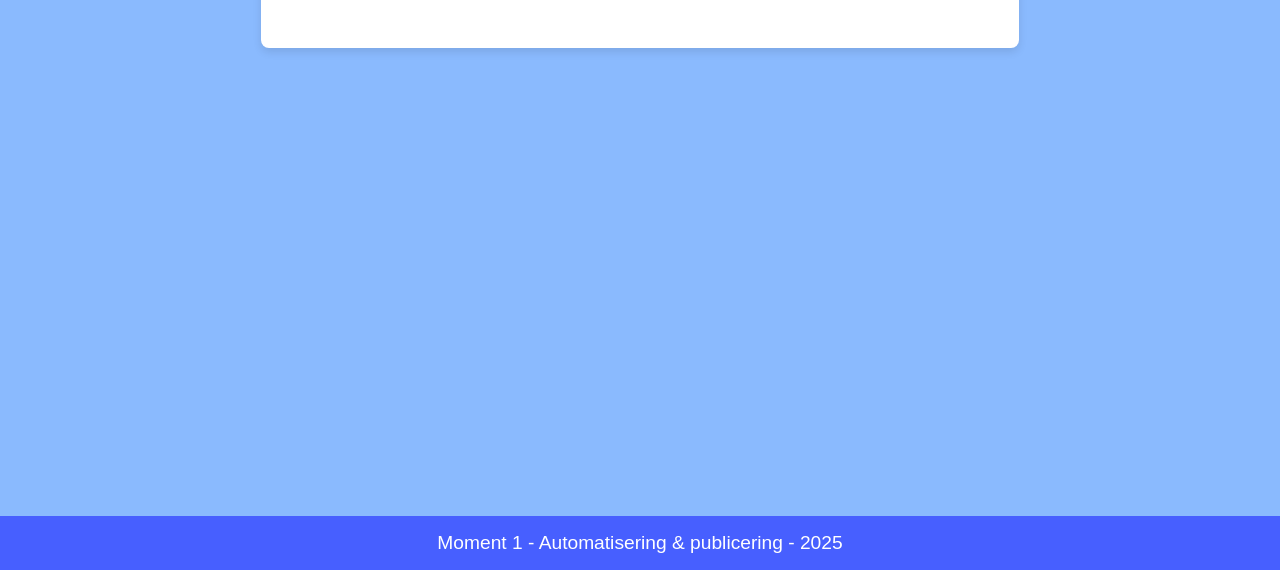
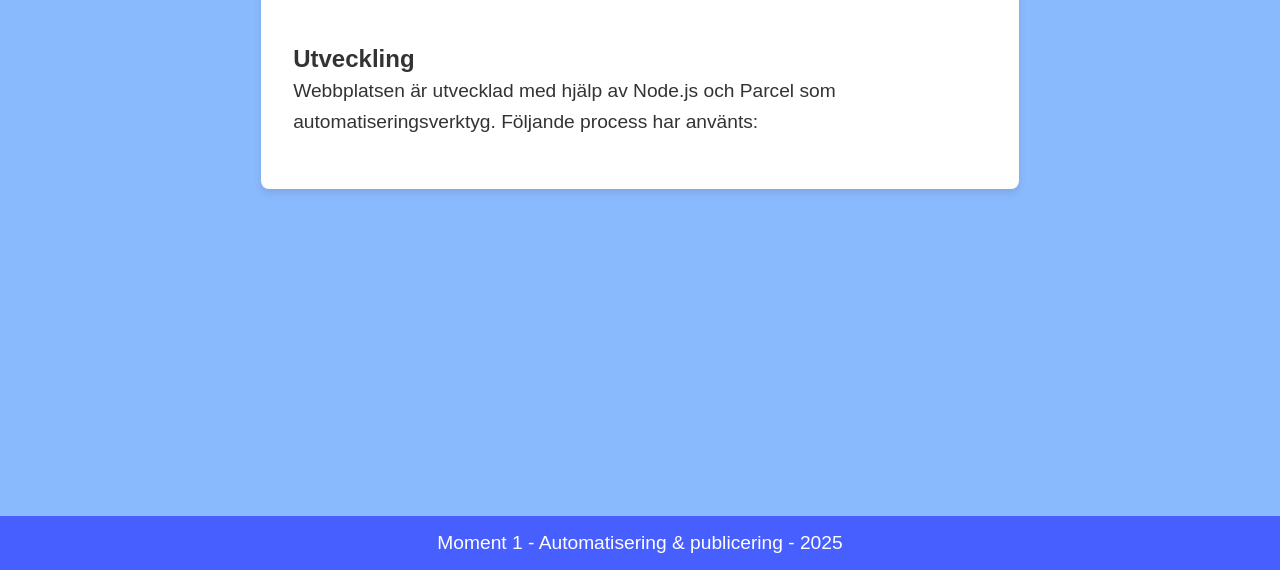
Before and after one commit to SaraM47/parcel-web-automation, a website built with Parcel: page src/process.html in a window 1280 px wide. Shown: the part 307-877 px from the top of the page. Built offline with nearby package versions, Linux system fonts and the light colour scheme.

Commit message:
Innehåll inlagd till process

```diff
--- a/src/process.html
+++ b/src/process.html
@@ -25,6 +25,11 @@
         <section class="content">
             <h1>Arbetsprocess</h1>
             <p>Här beskriver jag arbetsprocessen för utveckling och publicering av denna webbplats.</p>
+            <h2>Utveckling</h2>
+            <p>
+                Webbplatsen är utvecklad med hjälp av Node.js och Parcel som automatiseringsverktyg. Följande process har använts:
+            </p>
+
         </section>
     </main>
     <footer>
```
